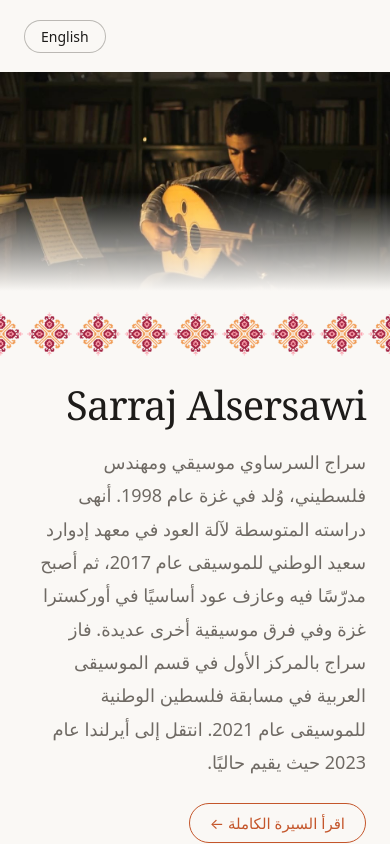
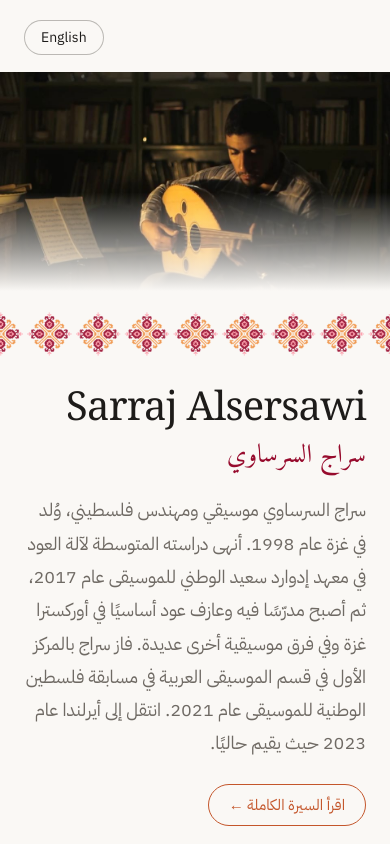
Before and after one commit to serajsersawi/serajsersawi.github.io, a plain HTML site: page index.html in a window 390 px wide. Both pictures are taken after a click on the button "العربية". Shown: the top 844 px of the page. Drawn offline with Linux system fonts and the light colour scheme.

Commit message:
Add Palestinian design touches with self-hosted Arabic fonts
- Arabic name under the English one on every page (Amiri)
- Arabic mode uses IBM Plex Sans Arabic, Amiri for entry titles
- Thread colours sampled from the tatreez artwork; diamond cross-stitch
  timeline markers
- Tatreez diamond favicon and home-screen icon
- Fonts hosted locally (no Google Fonts requests), Arabic and Latin
  subsets only
- Bump asset version to v=13

Co-Authored-By: Claude Opus 5.5 <noreply@anthropic.com>

```diff
--- /dev/null
+++ b/fonts/fonts.css
@@ -0,0 +1,62 @@
+/* Self-hosted Arabic fonts (Amiri, IBM Plex Sans Arabic), both SIL Open Font License.
+   Only the Arabic and basic Latin subsets are kept. */
+
+/* arabic */
+@font-face {
+  font-family: 'Amiri';
+  font-style: normal;
+  font-weight: 400;
+  font-display: swap;
+  src: url(amiri-400-arabic.woff2) format('woff2');
+  unicode-range: U+0600-06FF, U+0750-077F, U+0870-0891, U+0897-08E1, U+08E3-08FF, U+200C-200E, U+2010-2011, U+204F, U+2E41, U+FB50-FDFF, U+FE70-FE74, U+FE76-FEFC, U+102E0-102FB, U+10E60-10E7E, U+10EC2-10EC7, U+10EC9-10EEE, U+10EF0-10EFF, U+1EE00-1EE03, U+1EE05-1EE1F, U+1EE21-1EE22, U+1EE24, U+1EE27, U+1EE29-1EE32, U+1EE34-1EE37, U+1EE39, U+1EE3B, U+1EE42, U+1EE47, U+1EE49, U+1EE4B, U+1EE4D-1EE4F, U+1EE51-1EE52, U+1EE54, U+1EE57, U+1EE59, U+1EE5B, U+1EE5D, U+1EE5F, U+1EE61-1EE62, U+1EE64, U+1EE67-1EE6A, U+1EE6C-1EE72, U+1EE74-1EE77, U+1EE79-1EE7C, U+1EE7E, U+1EE80-1EE89, U+1EE8B-1EE9B, U+1EEA1-1EEA3, U+1EEA5-1EEA9, U+1EEAB-1EEBB, U+1EEF0-1EEF1;
+}
+
+/* latin */
+@font-face {
+  font-family: 'Amiri';
+  font-style: normal;
+  font-weight: 400;
+  font-display: swap;
+  src: url(amiri-400-latin.woff2) format('woff2');
+  unicode-range: U+0000-00FF, U+0131, U+0152-0153, U+02BB-02BC, U+02C6, U+02DA, U+02DC, U+0304, U+0308, U+0329, U+2000-206F, U+20AC, U+2122, U+2191, U+2193, U+2212, U+2215, U+FEFF, U+FFFD;
+}
+
+/* arabic */
+@font-face {
+  font-family: 'IBM Plex Sans Arabic';
+  font-style: normal;
+  font-weight: 400;
+  font-display: swap;
+  src: url(ibm-plex-sans-arabic-400-arabic.woff2) format('woff2');
+  unicode-range: U+0600-06FF, U+0750-077F, U+0870-0891, U+0897-08E1, U+08E3-08FF, U+200C-200E, U+2010-2011, U+204F, U+2E41, U+FB50-FDFF, U+FE70-FE74, U+FE76-FEFC, U+102E0-102FB, U+10E60-10E7E, U+10EC2-10EC7, U+10EC9-10EEE, U+10EF0-10EFF, U+1EE00-1EE03, U+1EE05-1EE1F, U+1EE21-1EE22, U+1EE24, U+1EE27, U+1EE29-1EE32, U+1EE34-1EE37, U+1EE39, U+1EE3B, U+1EE42, U+1EE47, U+1EE49, U+1EE4B, U+1EE4D-1EE4F, U+1EE51-1EE52, U+1EE54, U+1EE57, U+1EE59, U+1EE5B, U+1EE5D, U+1EE5F, U+1EE61-1EE62, U+1EE64, U+1EE67-1EE6A, U+1EE6C-1EE72, U+1EE74-1EE77, U+1EE79-1EE7C, U+1EE7E, U+1EE80-1EE89, U+1EE8B-1EE9B, U+1EEA1-1EEA3, U+1EEA5-1EEA9, U+1EEAB-1EEBB, U+1EEF0-1EEF1;
+}
+
+/* latin */
+@font-face {
+  font-family: 'IBM Plex Sans Arabic';
+  font-style: normal;
+  font-weight: 400;
+  font-display: swap;
+  src: url(ibm-plex-sans-arabic-400-latin.woff2) format('woff2');
+  unicode-range: U+0000-00FF, U+0131, U+0152-0153, U+02BB-02BC, U+02C6, U+02DA, U+02DC, U+0304, U+0308, U+0329, U+2000-206F, U+20AC, U+2122, U+2191, U+2193, U+2212, U+2215, U+FEFF, U+FFFD;
+}
+
+/* arabic */
+@font-face {
+  font-family: 'IBM Plex Sans Arabic';
+  font-style: normal;
+  font-weight: 500;
+  font-display: swap;
+  src: url(ibm-plex-sans-arabic-500-arabic.woff2) format('woff2');
+  unicode-range: U+0600-06FF, U+0750-077F, U+0870-0891, U+0897-08E1, U+08E3-08FF, U+200C-200E, U+2010-2011, U+204F, U+2E41, U+FB50-FDFF, U+FE70-FE74, U+FE76-FEFC, U+102E0-102FB, U+10E60-10E7E, U+10EC2-10EC7, U+10EC9-10EEE, U+10EF0-10EFF, U+1EE00-1EE03, U+1EE05-1EE1F, U+1EE21-1EE22, U+1EE24, U+1EE27, U+1EE29-1EE32, U+1EE34-1EE37, U+1EE39, U+1EE3B, U+1EE42, U+1EE47, U+1EE49, U+1EE4B, U+1EE4D-1EE4F, U+1EE51-1EE52, U+1EE54, U+1EE57, U+1EE59, U+1EE5B, U+1EE5D, U+1EE5F, U+1EE61-1EE62, U+1EE64, U+1EE67-1EE6A, U+1EE6C-1EE72, U+1EE74-1EE77, U+1EE79-1EE7C, U+1EE7E, U+1EE80-1EE89, U+1EE8B-1EE9B, U+1EEA1-1EEA3, U+1EEA5-1EEA9, U+1EEAB-1EEBB, U+1EEF0-1EEF1;
+}
+
+/* latin */
+@font-face {
+  font-family: 'IBM Plex Sans Arabic';
+  font-style: normal;
+  font-weight: 500;
+  font-display: swap;
+  src: url(ibm-plex-sans-arabic-500-latin.woff2) format('woff2');
+  unicode-range: U+0000-00FF, U+0131, U+0152-0153, U+02BB-02BC, U+02C6, U+02DA, U+02DC, U+0304, U+0308, U+0329, U+2000-206F, U+20AC, U+2122, U+2191, U+2193, U+2212, U+2215, U+FEFF, U+FFFD;
+}
--- a/index.html
+++ b/index.html
@@ -5,8 +5,12 @@
 <meta name="viewport" content="width=device-width, initial-scale=1">
 <title>Sarraj Alsersawi</title>
 <meta name="description" content="Sarraj Alsersawi — music and engineering." data-i18n-content="description">
-<link rel="stylesheet" href="style.css?v=12">
-<script src="site.js?v=12"></script>
+<link rel="icon" type="image/png" href="favicon.png">
+<link rel="apple-touch-icon" href="apple-touch-icon.png">
+<link rel="preload" href="fonts/amiri-400-arabic.woff2" as="font" type="font/woff2" crossorigin>
+<link rel="stylesheet" href="fonts/fonts.css?v=13">
+<link rel="stylesheet" href="style.css?v=13">
+<script src="site.js?v=13"></script>
 </head>
 <body>
 <!--
@@ -23,6 +27,7 @@
 <main>
   <header class="intro">
     <h1>Sarraj Alsersawi</h1>
+    <p class="name-ar" lang="ar">سراج السرساوي</p>
     <p data-i18n="tagline">Sarraj Alsersawi is a Palestinian musician and engineer, born in Gaza in 1998.
       He completed his intermediate oud studies at the Edward Said National Conservatory of Music
       in 2017, where he went on to teach and became a key oud player in the Gaza Orchestra and
--- a/style.css
+++ b/style.css
@@ -3,9 +3,11 @@
 :root {
   --bg: #faf8f5; --fg: #1d1b19; --muted: #6f6a64; --accent: #c4562b;
   --line: color-mix(in srgb, var(--muted) 30%, transparent);
+  /* Thread colours taken from the tatreez pattern. */
+  --thread: #970b2d;
 }
 @media (prefers-color-scheme: dark) {
-  :root { --bg: #141312; --fg: #f1ede8; --muted: #9a948d; --accent: #e57a4e; }
+  :root { --bg: #141312; --fg: #f1ede8; --muted: #9a948d; --accent: #e57a4e; --thread: #fd95a3; }
 }
 * { box-sizing: border-box; }
 html, body { min-height: 100%; margin: 0; }
@@ -78,6 +80,12 @@ h1 {
   main > .intro > h1 { margin-top: 28px; }
 }
 h1 a { color: inherit; text-decoration: none; }
+/* The name in Arabic, under the English one, on every page. */
+.intro .name-ar {
+  font-family: "Amiri", "Noto Naskh Arabic", serif; font-weight: 400;
+  font-size: clamp(26px, 6vw, 38px); line-height: 1.2;
+  color: var(--thread); margin: -6px 0 22px;
+}
 p { font-size: 18px; line-height: 1.6; color: var(--muted); margin: 0; }
 
 .wave { display: flex; gap: 4px; align-items: center; height: 28px; margin-top: 36px; }
@@ -169,9 +177,10 @@ p { font-size: 18px; line-height: 1.6; color: var(--muted); margin: 0; }
   border-inline-start: 1px solid var(--line);
 }
 .timeline li:last-child { padding-bottom: 0; border-inline-start-color: transparent; }
+/* Small cross-stitch diamond, like a single tatreez stitch, instead of a round dot. */
 .timeline li::before {
-  content: ""; position: absolute; inset-inline-start: -5px; top: 4px;
-  width: 9px; height: 9px; border-radius: 50%; background: var(--accent);
+  content: ""; position: absolute; inset-inline-start: -5px; top: 5px;
+  width: 9px; height: 9px; background: var(--thread); transform: rotate(45deg);
 }
 .timeline-date { color: var(--accent); font-size: 14px; margin-bottom: 4px; }
 .timeline h3 {
@@ -259,6 +268,9 @@ p { font-size: 18px; line-height: 1.6; color: var(--muted); margin: 0; }
   letter-spacing: 0; text-transform: none; font-size: 16px;
 }
 :lang(ar) p { line-height: 1.85; }
+/* Arabic: a proper Naskh body font and Amiri for headings, instead of the device default. */
+:lang(ar) body { font-family: "IBM Plex Sans Arabic", ui-sans-serif, system-ui, sans-serif; }
+:lang(ar) h3 { font-family: "Amiri", "Noto Naskh Arabic", serif; }
 :lang(ar) .lang-switch { font-size: 14px; }
 
 @media (prefers-reduced-motion: reduce) { .wave span { animation: none; height: 14px; } }
```
Also changed, not shown: bio.html (+7 -2 lines), events.html (+7 -2 lines), apple-touch-icon.png (added), favicon.png (added), fonts/amiri-400-arabic.woff2 (added), fonts/amiri-400-latin.woff2 (added), fonts/ibm-plex-sans-arabic-400-arabic.woff2 (added), fonts/ibm-plex-sans-arabic-400-latin.woff2 (added), fonts/ibm-plex-sans-arabic-500-arabic.woff2 (added), fonts/ibm-plex-sans-arabic-500-latin.woff2 (added).
